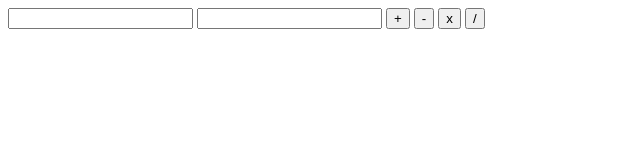
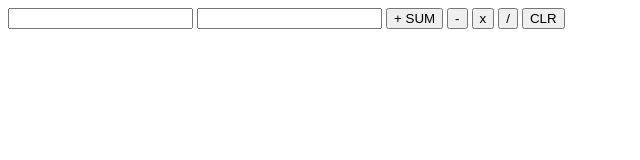
Before and after one commit to monsters53100/MyCalculator, a plain HTML site: page index.html in a window 1280 px wide. Shown: the whole page, without its empty margins (0-640 px from the left). Drawn offline with Linux system fonts and the light colour scheme.

Commit message:
aggiunta di operation nei bottoni

```diff
--- a/index.html
+++ b/index.html
@@ -9,11 +9,12 @@
     <input type="number" name="val1" id="val1">
     <input type="number" name="val2" id="val2">
 
-    <!--button.op#$*4  crea 4 bottoni con la classe op con un id-->
-    <button class="op" id="1">+</button>
-    <button class="op" id="2">-</button>
-    <button class="op" id="3">x</button>
-    <button class="op" id="4">/</button>
+    <!--button.op#$*4 crea 4 bottoni con la classe op con un id-->
+    <button class="op" id="1" operation="+">+ SUM</button>
+    <button class="op" id="2" operation="-">-</button>
+    <button class="op" id="3" operation="*">x</button>
+    <button class="op" id="4" operation="/">/</button>
+    <button class="op" id="5" operation="CLR">CLR</button>
 
     <p id="result"></p>
 
```
